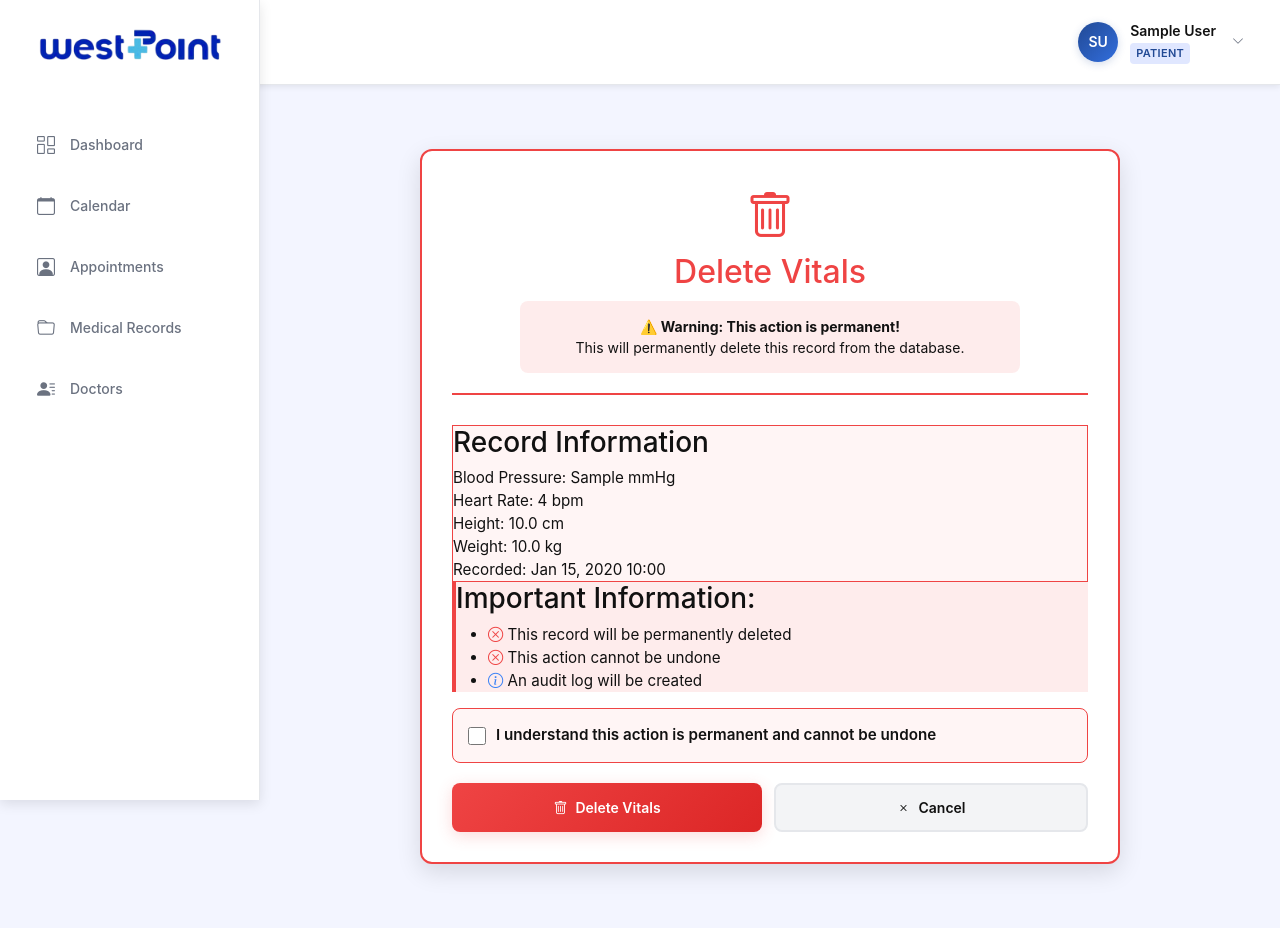
After one commit to 7zhiqq/SmartClinicAppointmentSystem, a Django app: page /vitals/1/1/delete/ in a window 1280 px wide. The commit adds this page. Run offline with Django 5.2, Linux system fonts and the light colour scheme; a user stored in the database is signed in; tables that the repository leaves empty hold one stand-in row (values such as "Sample post"); some libraries are stand-ins or nearby versions.

Commit message:
Add small deletes

```diff
--- /dev/null
+++ b/website/templates/medical_records/confirm_delete.html
@@ -0,0 +1,273 @@
+{% extends "components/base.html" %}
+{% load static %}
+
+{% block content %}
+<link rel="stylesheet" href="{% static 'css/archive.css' %}">
+
+{% if user.is_authenticated %}
+    {% if user.role == "staff" %}
+        {% include "components/sidebar/staff.html" %}
+    {% elif user.role == "patient" %}
+        {% include "components/sidebar/patient.html" %}
+    {% elif user.role == "doctor" %}
+        {% include "components/sidebar/doctor.html" %}
+    {% endif %}
+
+    <div class="main-content">
+        <div class="delete-confirm-wrapper">
+            <div class="delete-header">
+                <i class="bi bi-trash danger-icon"></i>
+                <h2>Delete {{ record_type }}</h2>
+                <p class="danger-text">
+                    <strong>⚠️ Warning: This action is permanent!</strong><br>
+                    This will permanently delete this record from the database.
+                </p>
+            </div>
+
+            <div class="patient-summary danger">
+                <h3>Record Information</h3>
+                <div class="summary-grid">
+                    {% if record_type == "Vitals" %}
+                        <div class="summary-item">
+                            <span class="label">Blood Pressure:</span>
+                            <span class="value">{{ record.blood_pressure|default:"N/A" }} mmHg</span>
+                        </div>
+                        <div class="summary-item">
+                            <span class="label">Heart Rate:</span>
+                            <span class="value">{{ record.heart_rate|default:"N/A" }} bpm</span>
+                        </div>
+                        <div class="summary-item">
+                            <span class="label">Height:</span>
+                            <span class="value">{{ record.height_cm|default:"N/A" }} cm</span>
+                        </div>
+                        <div class="summary-item">
+                            <span class="label">Weight:</span>
+                            <span class="value">{{ record.weight_kg|default:"N/A" }} kg</span>
+                        </div>
+                        <div class="summary-item">
+                            <span class="label">Recorded:</span>
+                            <span class="value">{{ record.recorded_at|date:"M d, Y H:i" }}</span>
+                        </div>
+
+                    {% elif record_type == "Allergy" %}
+                        <div class="summary-item">
+                            <span class="label">Allergy:</span>
+                            <span class="value">{{ record.allergy_name }}</span>
+                        </div>
+                        <div class="summary-item">
+                            <span class="label">Patient:</span>
+                            <span class="value">
+                                {% if patient.user %}
+                                    {{ patient.user.get_full_name }}
+                                {% else %}
+                                    {{ patient.full_name }}
+                                {% endif %}
+                            </span>
+                        </div>
+
+                    {% elif record_type == "Medication" %}
+                        <div class="summary-item">
+                            <span class="label">Medication:</span>
+                            <span class="value">{{ record.medication_name }}</span>
+                        </div>
+                        <div class="summary-item">
+                            <span class="label">Dosage:</span>
+                            <span class="value">{{ record.dosage }}</span>
+                        </div>
+                        <div class="summary-item">
+                            <span class="label">Frequency:</span>
+                            <span class="value">{{ record.frequency }}</span>
+                        </div>
+                        <div class="summary-item">
+                            <span class="label">Prescribed:</span>
+                            <span class="value">{{ record.prescribed_at|date:"M d, Y" }}</span>
+                        </div>
+
+                    {% elif record_type == "Medical Record" %}
+                        <div class="summary-item">
+                            <span class="label">Reason for Visit:</span>
+                            <span class="value">{{ record.reason_for_visit }}</span>
+                        </div>
+                        <div class="summary-item">
+                            <span class="label">Date:</span>
+                            <span class="value">{{ record.created_at|date:"M d, Y H:i" }}</span>
+                        </div>
+                        <div class="summary-item">
+                            <span class="label">Diagnosis:</span>
+                            <span class="value">{{ record.diagnosis|truncatewords:5 }}</span>
+                        </div>
+                        <div class="summary-item">
+                            <span class="label">Prescriptions:</span>
+                            <span class="value">{{ record.prescriptions.count }}</span>
+                        </div>
+                    {% endif %}
+                </div>
+            </div>
+
+            <div class="affected-records danger">
+                <h3>Important Information:</h3>
+                <ul>
+                    <li><i class="bi bi-x-circle"></i> This record will be permanently deleted</li>
+                    <li><i class="bi bi-x-circle"></i> This action cannot be undone</li>
+                    <li><i class="bi bi-info-circle" style="color: #3b82f6;"></i> An audit log will be created</li>
+                    {% if record_type == "Medical Record" and record.prescriptions.count > 0 %}
+                        <li><i class="bi bi-x-circle"></i> All {{ record.prescriptions.count }} related prescription(s) will also be deleted</li>
+                    {% endif %}
+                </ul>
+            </div>
+
+            <form method="post" class="delete-form">
+                {% csrf_token %}
+
+                <div class="confirmation-check">
+                    <input type="checkbox" id="confirm" required>
+                    <label for="confirm">
+                        I understand this action is permanent and cannot be undone
+                    </label>
+                </div>
+
+                <div class="action-buttons">
+                    <button type="submit" class="btn btn-danger">
+                        <i class="bi bi-trash"></i> Delete {{ record_type }}
+                    </button>
+                    <a href="{% if record_type == 'Vitals' %}{% url 'vital_history' patient_type patient.pk %}{% elif record_type == 'Medication' %}{% url 'medication_history' patient_type patient.pk %}{% elif record_type == 'Medical Record' %}{% url 'patient_list' %}{% else %}{% url 'medical_records' %}{% endif %}"
+                       class="btn btn-secondary">
+                        <i class="bi bi-x"></i> Cancel
+                    </a>
+                </div>
+            </form>
+        </div>
+    </div>
+{% endif %}
+
+<style>
+.delete-confirm-wrapper {
+    max-width: 700px;
+    margin: 40px auto;
+    padding: 30px;
+    background: var(--bg-card);
+    border-radius: 12px;
+    box-shadow: var(--shadow-lg);
+    border: 2px solid #ef4444;
+}
+
+.delete-header {
+    text-align: center;
+    margin-bottom: 30px;
+    padding-bottom: 20px;
+    border-bottom: 2px solid #ef4444;
+}
+
+.danger-icon {
+    font-size: 3rem;
+    color: #ef4444;
+    margin-bottom: 10px;
+}
+
+.delete-header h2 {
+    color: #ef4444;
+    margin-bottom: 10px;
+}
+
+.danger-text {
+    color: var(--text-main);
+    font-size: 14px;
+    max-width: 500px;
+    margin: 0 auto;
+    background: rgba(239, 68, 68, 0.1);
+    padding: 15px;
+    border-radius: 8px;
+}
+
+.patient-summary.danger {
+    background: rgba(239, 68, 68, 0.05);
+    border: 1px solid #ef4444;
+}
+
+.affected-records.danger {
+    background: rgba(239, 68, 68, 0.1);
+    border-left: 4px solid #ef4444;
+}
+
+.affected-records.danger li i {
+    color: #ef4444;
+}
+
+.confirmation-check {
+    margin-bottom: 20px;
+    padding: 15px;
+    background: rgba(239, 68, 68, 0.05);
+    border-radius: 8px;
+    border: 1px solid #ef4444;
+    display: flex;
+    align-items: center;
+    gap: 10px;
+}
+
+.confirmation-check input[type="checkbox"] {
+    width: 18px;
+    height: 18px;
+    cursor: pointer;
+}
+
+.confirmation-check label {
+    margin: 0;
+    cursor: pointer;
+    color: var(--text-main);
+    font-weight: 600;
+}
+
+.action-buttons {
+    display: flex;
+    gap: 12px;
+}
+
+.btn {
+    flex: 1;
+    padding: 12px;
+    font-weight: 600;
+    border-radius: 8px;
+    transition: all var(--transition-fast);
+    display: flex;
+    align-items: center;
+    justify-content: center;
+    gap: 8px;
+    border: none;
+    cursor: pointer;
+    text-decoration: none;
+}
+
+.btn-danger {
+    background: #ef4444;
+    color: white;
+}
+
+.btn-danger:hover {
+    background: #dc2626;
+    transform: translateY(-2px);
+    box-shadow: 0 4px 12px rgba(239, 68, 68, 0.3);
+}
+
+.btn-secondary {
+    background: var(--gray-100);
+    color: var(--text-main);
+    border: 1px solid var(--border-light);
+}
+
+.btn-secondary:hover {
+    background: var(--gray-200);
+    border-color: var(--text-muted);
+}
+
+@media (max-width: 768px) {
+    .delete-confirm-wrapper {
+        margin: 20px;
+        padding: 20px;
+    }
+
+    .action-buttons {
+        flex-direction: column;
+    }
+}
+</style>
+{% endblock %}
--- a/website/urls.py
+++ b/website/urls.py
@@ -92,4 +92,10 @@ urlpatterns = [
 
     # AJAX
     path('ajax/archived-patient/<int:pk>/', views_archive.archived_patient_details_ajax, name='archived_patient_details_ajax'),
+
+    # Delete small records
+    path("vitals/<str:patient_type>/<int:pk>/delete/", views.delete_patient_vitals, name="delete_patient_vitals"),
+    path("allergy/<str:patient_type>/<int:pk>/delete/", views.delete_patient_allergy, name="delete_patient_allergy"),
+    path("medication/<str:patient_type>/<int:pk>/delete/", views.delete_patient_medication, name="delete_patient_medication"),
+    path("medical-record/<int:pk>/delete/", views.delete_medical_record, name="delete_medical_record"),
 ]
--- a/website/views.py
+++ b/website/views.py
@@ -34,7 +34,13 @@ from .models import (
     CustomDoctorAvailability,
     MedicalRecord,
     DoctorRating,
-    ActivityLog
+    ActivityLog,
+    PatientVitals,
+    DependentPatientVitals,
+    PatientAllergy,
+    DependentPatientAllergy,
+    PatientMedication,
+    DependentPatientMedication
 )
 
 from .forms import (
@@ -2106,3 +2112,216 @@ def submit_doctor_rating(request, doctor_id):
 
     messages.success(request, "Your rating has been submitted successfully!")
     return redirect("view_doctors")
+
+@login_required
+def delete_patient_vitals(request, pk, patient_type='self'):
+    """Delete patient vitals record"""
+    if request.user.role not in ['staff', 'patient']:
+        messages.error(request, "Access denied.")
+        return redirect('home')
+
+    # Get vitals
+    if patient_type == 'self':
+        vitals = get_object_or_404(PatientVitals, pk=pk)
+        patient = vitals.patient
+
+        # Permission check
+        if request.user.role == 'patient' and patient.user != request.user:
+            messages.error(request, "Access denied.")
+            return redirect('medical_records')
+    else:
+        vitals = get_object_or_404(DependentPatientVitals, pk=pk)
+        patient = vitals.dependent_patient
+
+        # Permission check
+        if request.user.role == 'patient' and patient.guardian != request.user:
+            messages.error(request, "Access denied.")
+            return redirect('medical_records')
+
+    if request.method == 'POST':
+        vitals_id = vitals.id
+        vitals_repr = f"Vitals recorded at {vitals.recorded_at.strftime('%Y-%m-%d %H:%M')}"
+
+        vitals.delete()
+
+        # Log activity
+        ActivityLog.objects.create(
+            user=request.user,
+            action_type='delete',
+            model_name=vitals.__class__.__name__,
+            object_id=str(vitals_id),
+            related_object_repr=vitals_repr
+        )
+
+        messages.success(request, "Vitals record deleted successfully.")
+        return redirect('vital_history', patient_type=patient_type, pk=patient.pk)
+
+    return render(request, 'medical_records/confirm_delete.html', {
+        'record_type': 'Vitals',
+        'record': vitals,
+        'patient_type': patient_type,
+        'patient': patient
+    })
+
+
+# ==================== DELETE ALLERGY ====================
+@login_required
+def delete_patient_allergy(request, pk, patient_type='self'):
+    """Delete patient allergy record"""
+    if request.user.role not in ['staff', 'patient']:
+        messages.error(request, "Access denied.")
+        return redirect('home')
+
+    if patient_type == 'self':
+        allergy = get_object_or_404(PatientAllergy, pk=pk)
+        patient = allergy.patient
+
+        if request.user.role == 'patient' and patient.user != request.user:
+            messages.error(request, "Access denied.")
+            return redirect('medical_records')
+    else:
+        allergy = get_object_or_404(DependentPatientAllergy, pk=pk)
+        patient = allergy.dependent_patient
+
+        if request.user.role == 'patient' and patient.guardian != request.user:
+            messages.error(request, "Access denied.")
+            return redirect('medical_records')
+
+    if request.method == 'POST':
+        allergy_name = allergy.allergy_name
+        allergy_id = allergy.id
+
+        allergy.delete()
+
+        # Log activity
+        ActivityLog.objects.create(
+            user=request.user,
+            action_type='delete',
+            model_name=allergy.__class__.__name__,
+            object_id=str(allergy_id),
+            related_object_repr=f"Allergy: {allergy_name}"
+        )
+
+        messages.success(request, "Allergy deleted successfully.")
+        if request.user.role == 'patient':
+            return redirect('medical_records')
+        else:
+            return redirect('patient_list')
+
+    return render(request, 'medical_records/confirm_delete.html', {
+        'record_type': 'Allergy',
+        'record': allergy,
+        'patient_type': patient_type,
+        'patient': patient
+    })
+
+
+# ==================== DELETE MEDICATION ====================
+@login_required
+def delete_patient_medication(request, pk, patient_type='self'):
+    """Delete patient medication record"""
+    if request.user.role not in ['staff', 'patient']:
+        messages.error(request, "Access denied.")
+        return redirect('home')
+
+    if patient_type == 'self':
+        medication = get_object_or_404(PatientMedication, pk=pk)
+        patient = medication.patient
+
+        if request.user.role == 'patient' and patient.user != request.user:
+            messages.error(request, "Access denied.")
+            return redirect('medical_records')
+    else:
+        medication = get_object_or_404(DependentPatientMedication, pk=pk)
+        patient = medication.dependent_patient
+
+        if request.user.role == 'patient' and patient.guardian != request.user:
+            messages.error(request, "Access denied.")
+            return redirect('medical_records')
+
+    if request.method == 'POST':
+        med_name = medication.medication_name
+        med_id = medication.id
+
+        medication.delete()
+
+        # Log activity
+        ActivityLog.objects.create(
+            user=request.user,
+            action_type='delete',
+            model_name=medication.__class__.__name__,
+            object_id=str(med_id),
+            related_object_repr=f"Medication: {med_name}"
+        )
+
+        messages.success(request, "Medication deleted successfully.")
+        return redirect('medication_history', patient_type=patient_type, pk=patient.pk)
+
+    return render(request, 'medical_records/confirm_delete.html', {
+        'record_type': 'Medication',
+        'record': medication,
+        'patient_type': patient_type,
+        'patient': patient
+    })
+
+
+# ==================== DELETE MEDICAL RECORD ====================
+@login_required
+def delete_medical_record(request, pk):
+    """Delete a complete medical record"""
+    if request.user.role not in ['staff', 'doctor']:
+        messages.error(request, "Access denied.")
+        return redirect('home')
+
+    medical_record = get_object_or_404(MedicalRecord, pk=pk)
+
+    # Determine patient for redirect
+    if medical_record.patient:
+        patient = medical_record.patient
+        patient_type = 'self'
+    elif medical_record.dependent_patient:
+        patient = medical_record.dependent_patient
+        patient_type = 'dependent'
+    else:
+        messages.error(request, "Medical record has no associated patient.")
+        return redirect('patient_list')
+
+    if request.method == 'POST':
+        record_id = medical_record.id
+        record_repr = f"Medical Record: {medical_record.reason_for_visit}"
+
+        # Delete prescriptions first (they cascade)
+        prescriptions = medical_record.prescriptions.all()
+        for prescription in prescriptions:
+            # Log each prescription deletion
+            ActivityLog.objects.create(
+                user=request.user,
+                action_type='delete',
+                model_name='Prescription',
+                object_id=str(prescription.id),
+                related_object_repr=f"Prescription: {prescription.medication_name}"
+            )
+
+        medical_record.delete()
+
+        # Log activity for medical record
+        ActivityLog.objects.create(
+            user=request.user,
+            action_type='delete',
+            model_name='MedicalRecord',
+            object_id=str(record_id),
+            related_object_repr=record_repr
+        )
+
+        messages.success(request, "Medical record deleted successfully.")
+        if request.user.role == 'doctor':
+            return redirect('doctor_patient_list')
+        else:
+            return redirect('patient_list')
+
+    return render(request, 'medical_records/confirm_delete.html', {
+        'record_type': 'Medical Record',
+        'record': medical_record,
+        'patient_type': patient_type,
+        'patient': patient
+    })
```
Also changed, not shown: website/templates/patients/partials/patient_details.html (+125 -7 lines).
